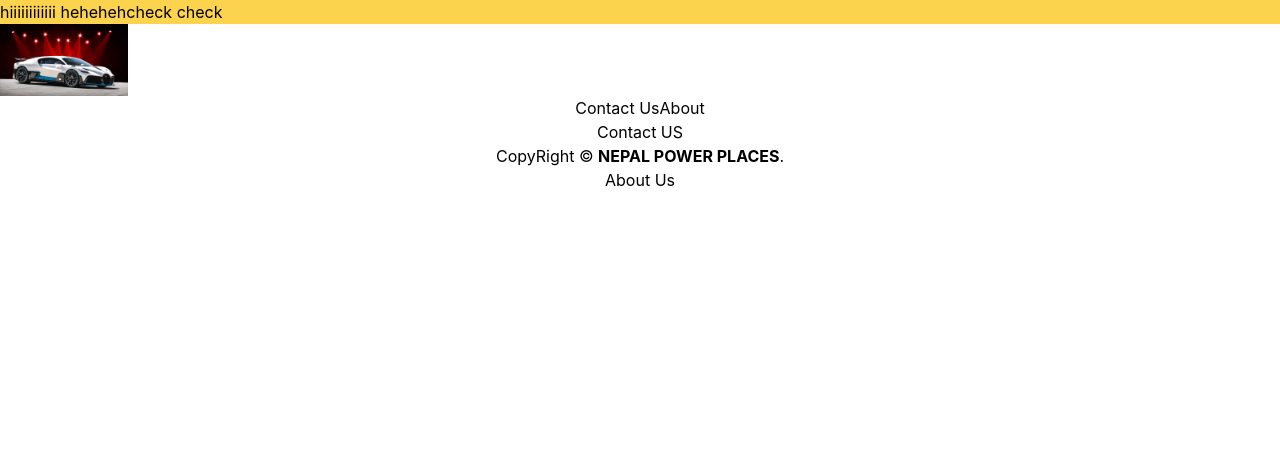
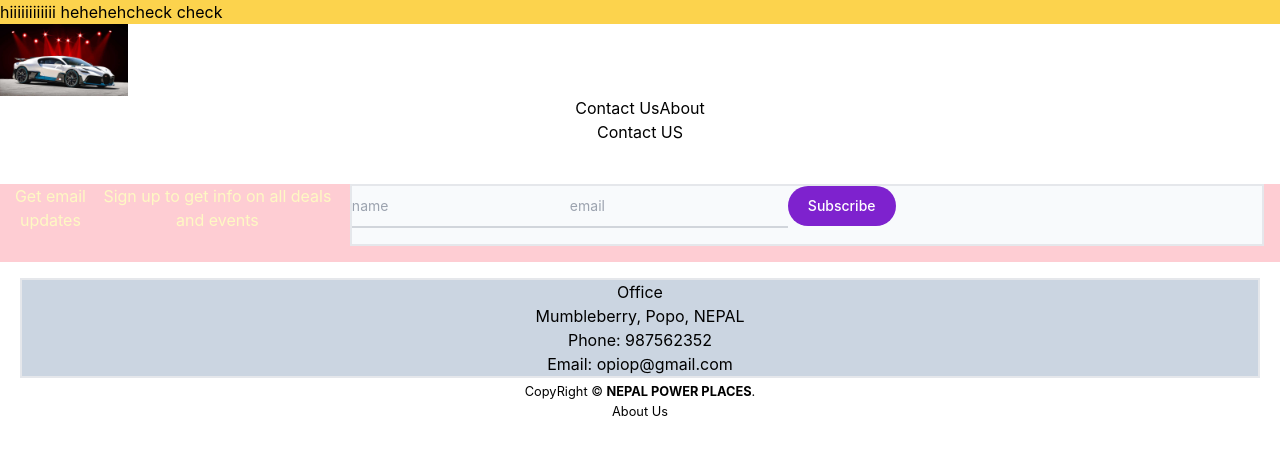
Before and after one commit to Abhaya47/powerplaces_react, a React (Create React App) app: page / in a window 1280 px wide. Shown: the top 454 px of the page. Built offline with nearby package versions, Linux system fonts and the light colour scheme.

Commit message:
fotter additional work

```diff
--- a/src/Footer.js
+++ b/src/Footer.js
@@ -3,15 +3,47 @@ import { Link } from "react-router-dom";
 function Footer(){
     return(
         <>
-        <footer>
+        <footer className="mt-10">
+            <div className="container flex md:flex-row letter mb-4  pb-4 bg-rose-200 text-yellow-100">
+                <h2>
+                    Get email updates
+                </h2>
+                <h5>Sign up to get info on all deals and events</h5>
+                <div className="container FooterForm p-0">
+                    <form className="flex flex-col border-2 ml-4 mr-4 bg-slate-50 md:flex-row">
+                    <div className="mb-4" >
+                        <input type="text" placeholder="name" className="block py-2.5 px-0 w-full text-sm text-gray-900 bg-transparent border-0 border-b-2 border-gray-300 appearance-none dark:text-white dark:border-gray-600 dark:focus:border-blue-500 focus:outline-none focus:ring-0 focus:border-blue-600 peer"></input>
+                    </div>
+                    <div className="mb-4">
+                        <input type="text" placeholder="email" className="block py-2.5 px-0 w-full text-sm text-gray-900 bg-transparent border-0 border-b-2 border-gray-300 appearance-none dark:text-white dark:border-gray-600 dark:focus:border-blue-500 focus:outline-none focus:ring-0 focus:border-blue-600 peer"></input>
+                    </div>
+                    <div>
+                        <button className="text-white bg-purple-700 hover:bg-purple-800 focus:outline-none focus:ring-4 focus:ring-purple-300 font-medium rounded-full text-sm px-5 py-2.5 text-center mb-2 dark:bg-purple-600 dark:hover:bg-purple-700 dark:focus:ring-purple-900">Subscribe</button>
+                    </div>
+                    </form>
+                </div>
+            </div>
+            <div className="FooterInfo">
+                <div className="ml-5 mr-5 bg-slate-300 border-2 border-solid">
+                    <div className="Location">
+                        <p>Office</p>
+                        <p>Mumbleberry, Popo, NEPAL</p>
+                        <p>Phone: 987562352</p>
+                        <p>Email: opiop@gmail.com</p>
+
+
+                    </div>
+                </div>
+            </div>
             <div className="CopyRight">
-                <>CopyRight © <b>NEPAL POWER PLACES</b>.</>
+                <small>CopyRight © <b>NEPAL POWER PLACES</b>.</small>
             </div>
             <div className="FooterNav">
-                <nav>
-                <button ><Link to="/aboutus">About Us</Link></button>
-
-                </nav>
+                <small>
+                    <nav>
+                        <button ><Link to="/aboutus">About Us</Link></button>
+                    </nav>
+                </small>
             </div>
         </footer>
         </>
--- a/src/index.css
+++ b/src/index.css
@@ -11,6 +11,10 @@ body {
   -moz-osx-font-smoothing: grayscale;
 }
 
+.container{
+  max-width: 100%;
+}
+
 code {
   font-family: source-code-pro, Menlo, Monaco, Consolas, 'Courier New',
     monospace;
```
